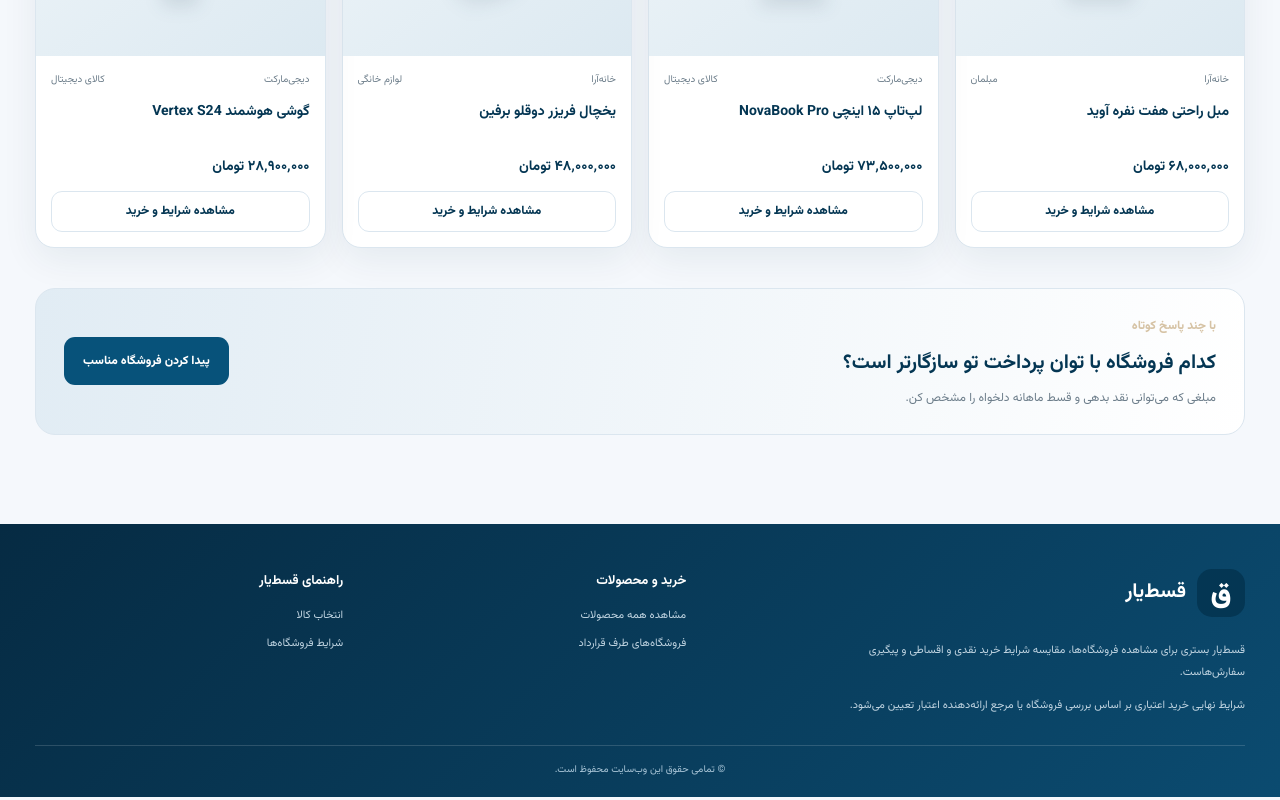
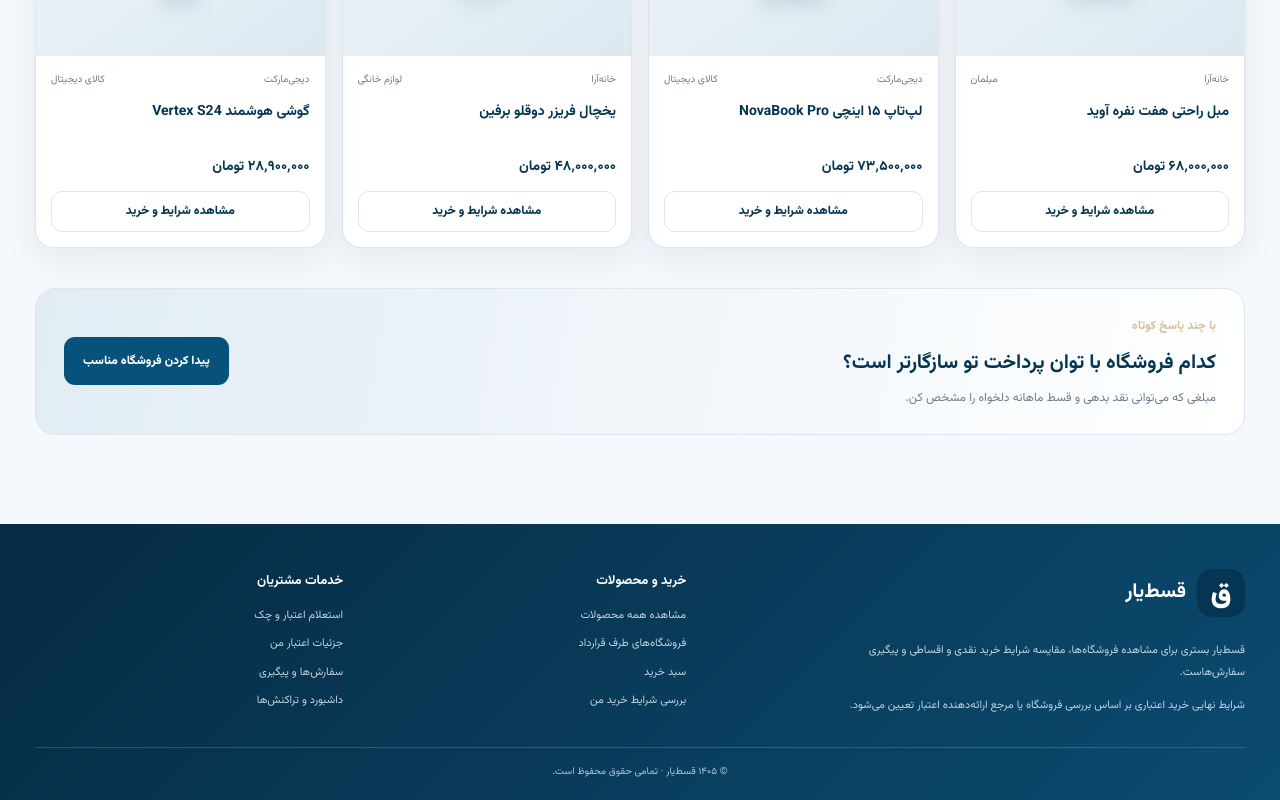
Before and after one commit to hanieh1223/gestchi, a React (Vite) app: page / in a window 1280 px wide. Shown: the part 1193-1993 px from the top of the page. Built offline with nearby package versions, Linux system fonts and the light colour scheme.

Commit message:
refactor: align src/components/shared/SiteFooter.jsx with source application behavior

```diff
--- a/src/components/shared/SiteFooter.jsx
+++ b/src/components/shared/SiteFooter.jsx
@@ -11,10 +11,10 @@ function SiteFooter() {
             <p>قسط‌یار بستری برای مشاهده فروشگاه‌ها، مقایسه شرایط خرید نقدی و اقساطی و پیگیری سفارش‌هاست.</p>
             <small>شرایط نهایی خرید اعتباری بر اساس بررسی فروشگاه یا مرجع ارائه‌دهنده اعتبار تعیین می‌شود.</small>
           </div>
-          <div><h3>خرید و محصولات</h3><Link to="/catalog">مشاهده همه محصولات</Link><Link to="/stores">فروشگاه‌های طرف قرارداد</Link></div>
-          <div><h3>راهنمای قسط‌یار</h3><Link to="/catalog">انتخاب کالا</Link><Link to="/stores">شرایط فروشگاه‌ها</Link></div>
+          <div><h3>خرید و محصولات</h3><Link to="/catalog">مشاهده همه محصولات</Link><Link to="/stores">فروشگاه‌های طرف قرارداد</Link><Link to="/cart">سبد خرید</Link><Link to="/match">بررسی شرایط خرید من</Link></div>
+          <div><h3>خدمات مشتریان</h3><Link to="/inquiry">استعلام اعتبار و چک</Link><Link to="/credit-details">جزئیات اعتبار من</Link><Link to="/orders">سفارش‌ها و پیگیری</Link><Link to="/account">داشبورد و تراکنش‌ها</Link></div>
         </div>
-        <div className="footer-bottom">© تمامی حقوق این وب‌سایت محفوظ است.</div>
+        <div className="footer-bottom">© ۱۴۰۵ قسط‌یار · تمامی حقوق محفوظ است.</div>
       </Container>
     </footer>
   );
```
